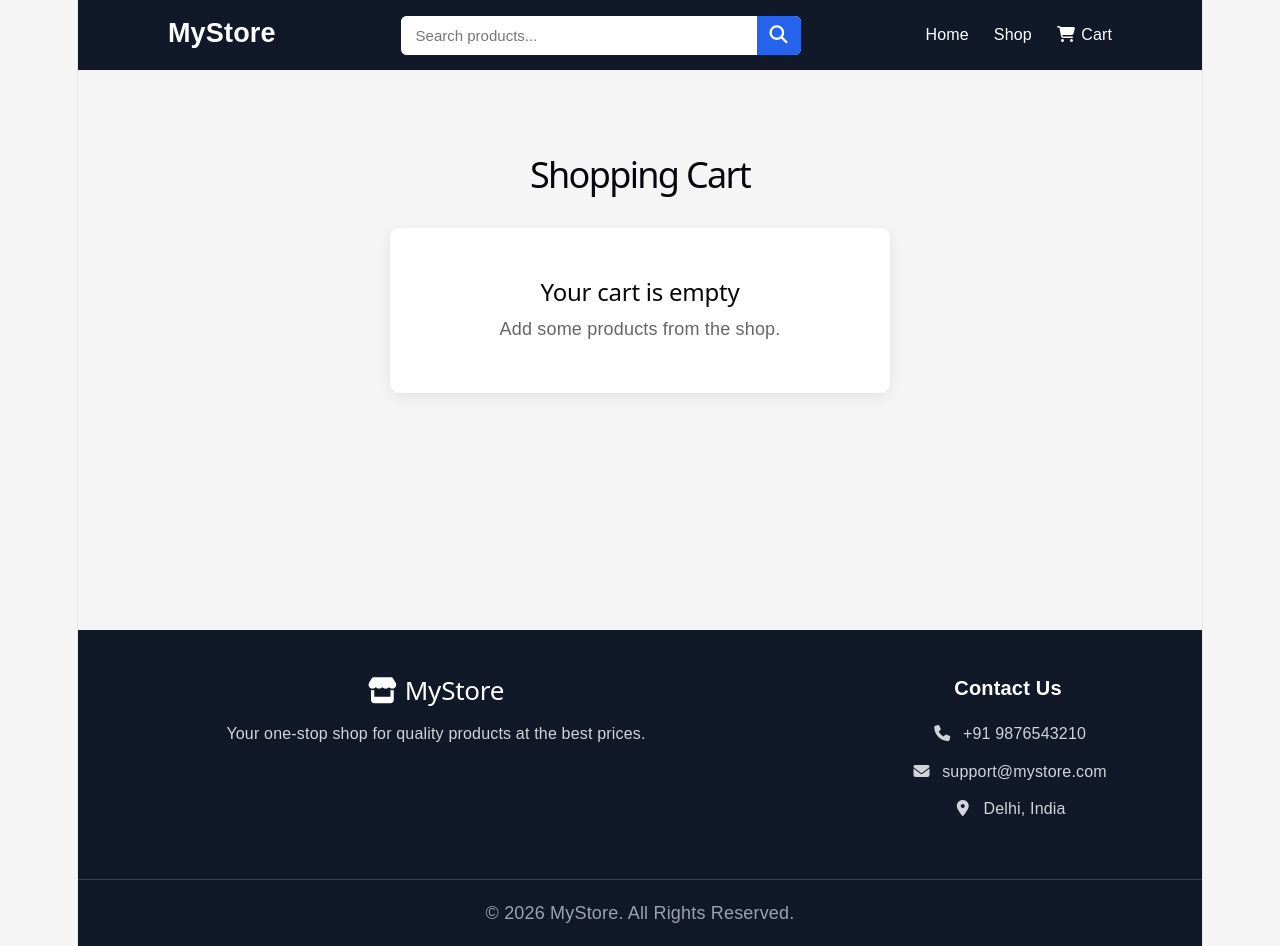
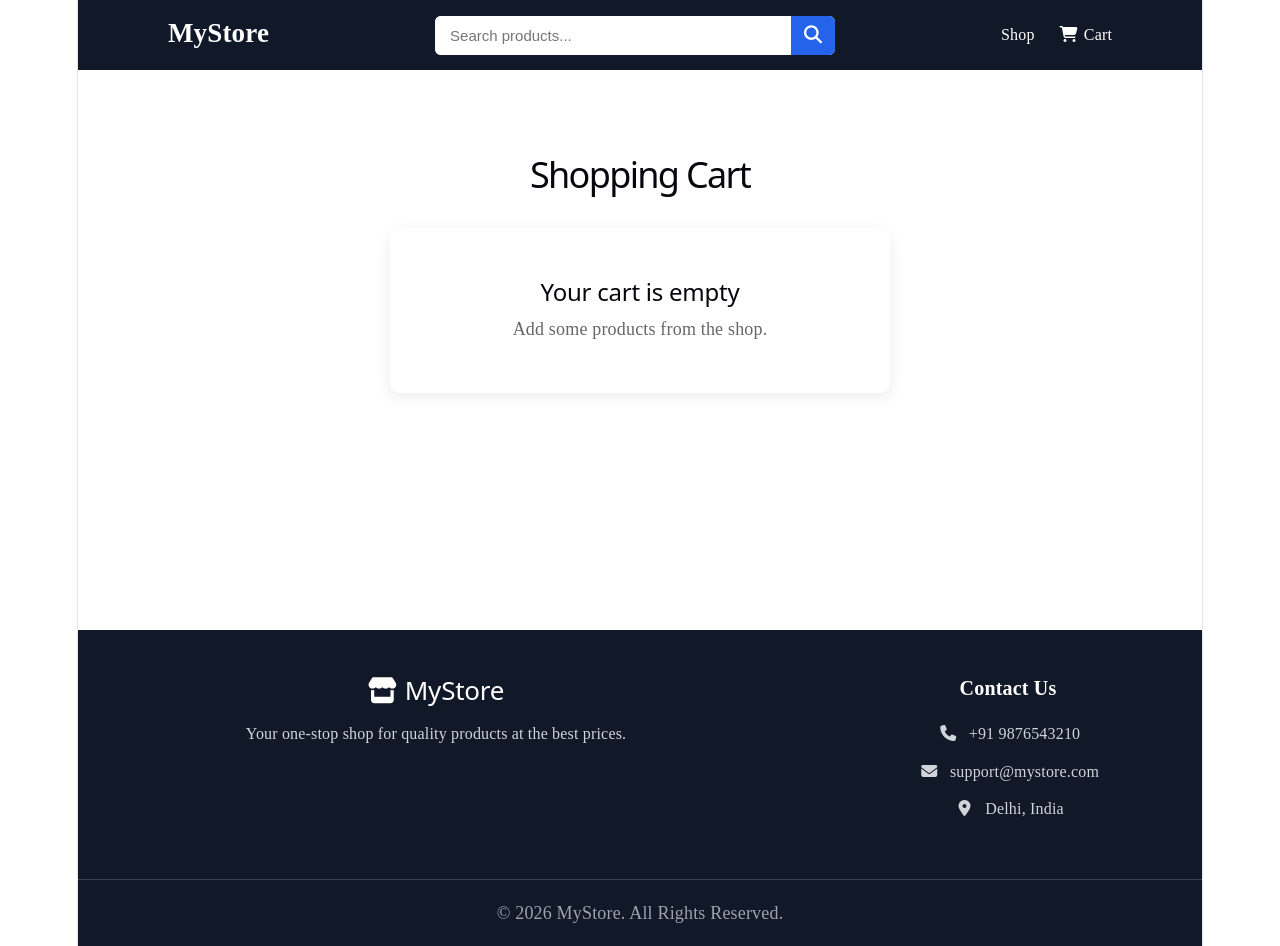
Before and after one commit to yashkansal12/E-commerce-page-, a React (Vite) app: page /cart in a window 1280 px wide. Built offline with nearby package versions, Linux system fonts and the light colour scheme.

Commit message:
first commit

```diff
--- a/src/App.css
+++ b/src/App.css
@@ -1,7 +1,3 @@
-/* =========================
-   RESET
-========================= */
-
 * {
   margin: 0;
   padding: 0;
@@ -9,8 +5,8 @@
 }
 
 body {
-  font-family: Arial, sans-serif;
-  background-color: #f5f5f5;
+  font-family: gilroy;
+  background-color: white;
   color: #222;
 }
 
@@ -23,10 +19,6 @@ button {
   cursor: pointer;
 }
 
-
-/* =========================
-   HEADER / NAVBAR
-========================= */
 
 .header {
   width: 100%;
@@ -45,14 +37,11 @@ button {
 }
 
 
-/* Logo */
 
 .logo a {
   color: white;
-
   font-size: 27px;
   font-weight: bold;
-
   white-space: nowrap;
 }
 
--- a/src/App.jsx
+++ b/src/App.jsx
@@ -1,5 +1,6 @@
 import React from "react";
-import { BrowserRouter, Routes, Route } from "react-router-dom";
+import { useState, useEffect } from "react";
+import { Routes, Route } from "react-router-dom";
 
 import Navbar from "./Components/Navbar";
 import Footer from "./Components/Footer";
@@ -9,18 +10,94 @@ import Shop from "./Pages/Shop";
 import Cart from "./Pages/Cart";
 
 function App() {
+
+  const [cart, setCart] = useState(() => {
+    const savedCart = localStorage.getItem("cart");
+    return savedCart ? JSON.parse(savedCart) : [];
+  });
+
+
+  useEffect(() => {
+    localStorage.setItem("cart", JSON.stringify(cart));
+  }, [cart]);
+
+
+  const addToCart = (product) => {
+    setCart((previousCart) => {
+      const existingProduct = previousCart.find(
+        (item) => item.id === product.id
+      );
+      if (existingProduct) {
+        return previousCart.map((item) =>
+          item.id === product.id ? {
+            ...item,
+            quantity: item.quantity + 1
+            }
+            : item
+        );
+      }
+      return [ ...previousCart,{
+          ...product,
+          quantity: 1
+        }];
+    });
+  };
+
+
+  const increaseQuantity = (id) => {
+    setCart((previousCart) =>
+      previousCart.map((item) =>
+        item.id === id
+          ? {
+            ...item,
+            quantity: item.quantity + 1
+          }
+          : item
+      ));
+  };
+
+  const decreaseQuantity = (id) => {
+    setCart((previousCart) =>
+      previousCart
+        .map((item) =>
+          item.id === id ? {
+              ...item,
+              quantity: item.quantity - 1
+            }
+            : item
+        )
+        .filter((item) => item.quantity > 0)
+    );
+  };
+
+
+  const removeFromCart = (id) => {
+    setCart((previousCart) =>
+      previousCart.filter(
+        (item) => item.id !== id
+      )
+    );
+  };
+
   return (
 
     <>
-    <Navbar/>
+
+      <Navbar cartcount={cart.length} />
       <Routes>
 
         <Route path="/home" element={<Home />} />
-        <Route path="/shop" element={<Shop />} />
-        <Route path="/cart" element={<Cart />} />
+        {/* <Route path="/shop" element={<Shop />} /> */}
+        <Route path="/shop" element= {<Shop addToCart={addToCart} />}/>
+        <Route path="/cart" element={<Cart
+              cart={cart}
+              increaseQuantity={increaseQuantity}
+              decreaseQuantity={decreaseQuantity}
+              removeFromCart={removeFromCart}
+            />} />
 
       </Routes>
-      <Footer/>
+      <Footer />
 
     </>
 
--- a/src/Components/Navbar.jsx
+++ b/src/Components/Navbar.jsx
@@ -1,6 +1,6 @@
 import { Link } from "react-router-dom";
 
-function Navbar() {
+function Navbar({cartCount}) {
   return (
     <header className="header">
       <nav className="navbar">
@@ -19,12 +19,15 @@ function Navbar() {
         </div>
 
         <div className="nav-links">
-          <Link to="/home">Home</Link>
+          {/* <Link to="/home">Home</Link> */}
           <Link to="/shop">Shop</Link>
 
           <Link to="/cart">
             <i className="fa-solid fa-cart-shopping"></i>
             Cart
+            <span className="cart-count">
+              {cartCount}
+            </span>
           </Link>
 
         </div>
--- a/src/Pages/Cart.jsx
+++ b/src/Pages/Cart.jsx
@@ -1,12 +1,91 @@
-function Cart() {
+function Cart({
+  cart, increaseQuantity, decreaseQuantity, removeFromCart
+}) {
+  if (cart.length === 0) {
+    return (
+      <section className="cart">
+        <h1>Shopping Cart</h1>
+
+        <div className="empty-cart">
+          <h2>Your cart is empty</h2>
+          <p>Add some products from the shop.</p>
+
+        </div>
+      </section>
+    );
+  }
+
+  const total = cart.reduce(
+    (sum, item) =>
+      sum + item.price * item.quantity,
+    0
+  );
+
   return (
     <section className="cart">
-      <h1>Shopping Cart</h1>
+      <h1>Shopping cart</h1>
+      <div className="cart-container">
+        <div className="cart-items">
+          {cart.map((item) => (
+            <div className="car-item"
+              key={item.id}>
+              <img src={item.image} alt={item.title} />
+              <div className="cart-item-info">
+                <h3>{item.title}</h3>
+                <p>${item.price}</p>
 
-      <div className="empty-cart">
-        <h2>Your cart is empty</h2>
-        <p>Add some products from the shop.</p>
+                <div className="quantity">
+                  <button onClick={() =>
+                    decreaseQuantity(item.id)
+                  }>
+                    -
+                  </button>
+                  <span>
+                    {item.quantity}
+                  </span>
 
+                  <button onClick={() =>
+                    increaseQuantity(item.id)
+                  }>
+                    +
+                  </button>
+
+                </div>
+
+                <button
+                  className="remove-btn"
+                  onClick={() =>
+                    removeFromCart(item.id)
+                  }>
+                  <i className="fa-solid fa-trash"></i>
+                  Remove
+                </button>
+              </div>
+            </div>
+          ))}
+        </div>
+
+        <div className="cart-summary">
+          <h2>Order Summary</h2>
+
+          <div className="summary-row">
+            <span>Items</span>
+            <span>{cart.length}</span>
+          </div>
+
+          <div className="summary-row total">
+            <span>Total</span>
+            <span>
+              ${total.toFixed(2)}
+            </span>
+          </div>
+
+          <button className="checkout-btn">
+            <i className="fa-solid fa-credit-card"></i>
+            Proceed to Checkout
+          </button>
+
+        </div>
       </div>
     </section>
   );
--- a/src/Pages/Shop.jsx
+++ b/src/Pages/Shop.jsx
@@ -1,6 +1,6 @@
 import { useEffect, useState } from "react";
 
-function Shop() {
+function Shop({addToCart}) {
   const [products, setProducts] = useState([]);
   const [loading, setLoading] = useState(true);
 
@@ -23,7 +23,7 @@ function Shop() {
 
   return (
     <section className="shop">
-      <h1>Shop</h1>
+      <h1>Our Products</h1>
 
       <div className="products">
         {products.map((product) => (
@@ -43,7 +43,8 @@ function Shop() {
                 ${product.price}
               </p>
 
-              <button className="cart-btn">
+              <button className="cart-btn"
+              onClick={() => addToCart(product)}>
                 Add to Cart
               </button>
             </div>
```
